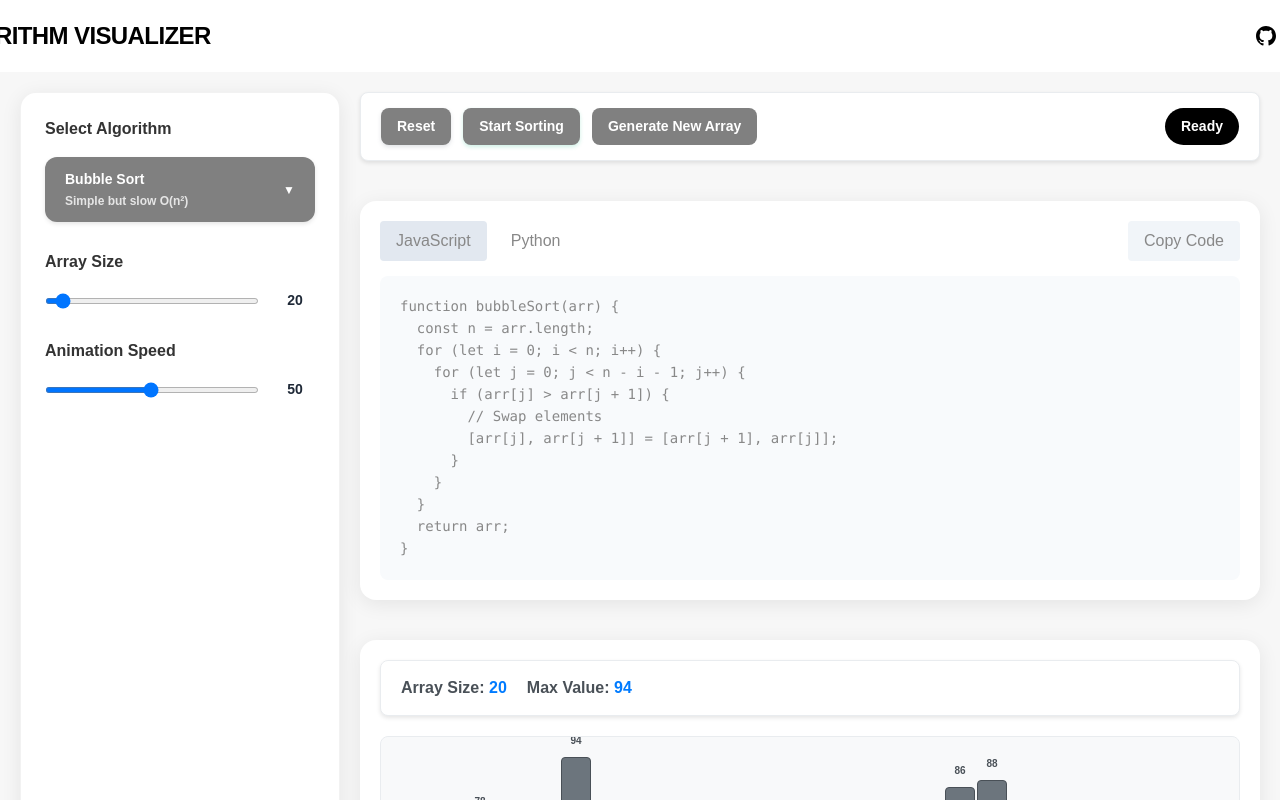
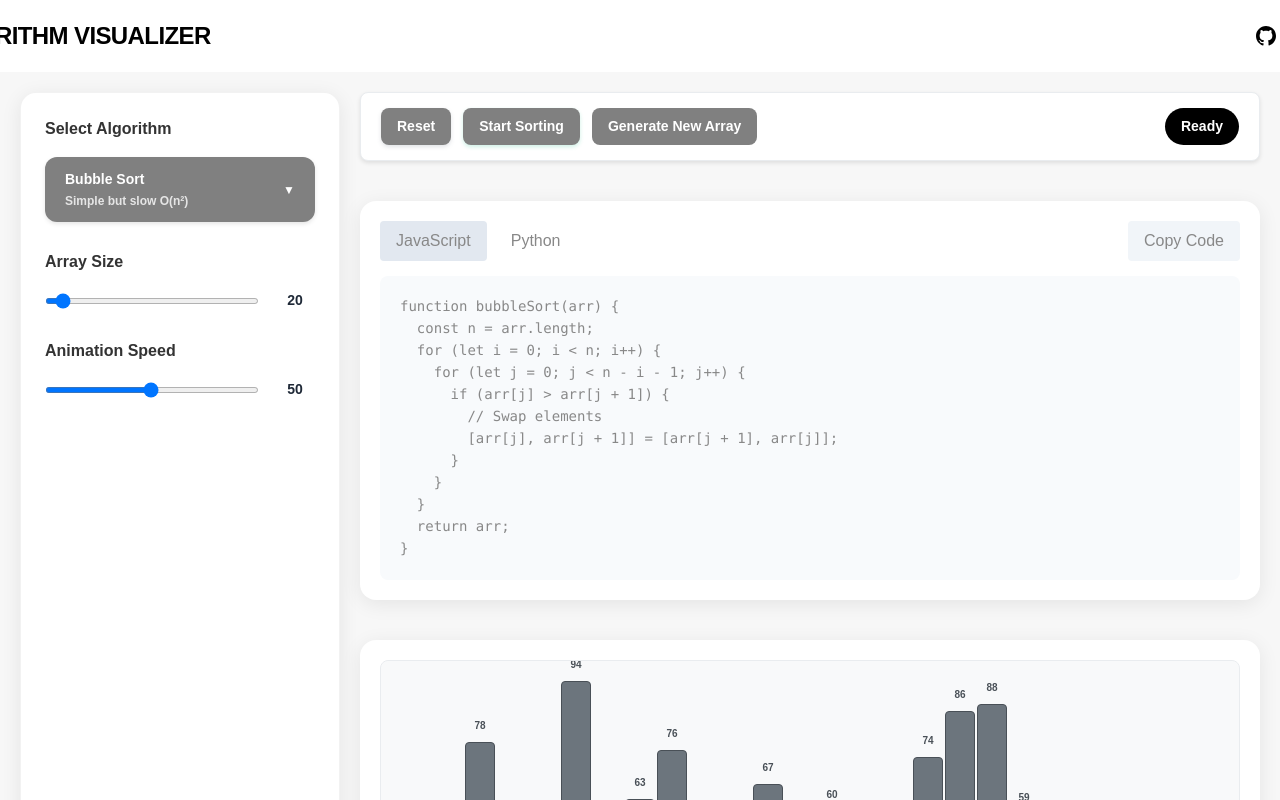
Before and after one commit to lperlaruby/Alg-Visualizer, a Next.js app: page / in a window 1280 px wide. Shown: the top 800 px of the page. Built offline with nearby package versions, Linux system fonts and the light colour scheme.

Commit message:
changes 5

```diff
--- a/src/components/SortingVisualizer.tsx
+++ b/src/components/SortingVisualizer.tsx
@@ -27,47 +27,6 @@ export default function SortingVisualizer({
             flexDirection: 'column',
             gap: '20px'
         }}>
-            {/* Status Bar - shows array info */}
-            <div style={{
-                display: 'flex',
-                justifyContent: 'flex-start',
-                alignItems: 'center',
-                padding: '15px 20px',
-                background: '#fff',
-                borderRadius: '8px',
-                boxShadow: '0 2px 4px rgba(0,0,0,0.1)',
-                border: '1px solid #e9ecef'
-            }}>
-                <div style={{ display: 'flex', gap: '20px' }}>
-                    <span style={{ fontWeight: 'bold', color: '#495057' }}>
-                        Array Size: <span style={{ color: '#007bff' }}>{array.length}</span>
-                    </span>
-                    <span style={{ fontWeight: 'bold', color: '#495057' }}>
-                        Max Value: <span style={{ color: '#007bff' }}>{Math.max(...array)}</span>
-                    </span>
-                </div>
-            </div>
-
-            {/* Description Display - shows what's happening in the current step */}
-            {description && (
-                <div style={{
-                    padding: '15px 20px',
-                    background: '#fff',
-                    borderRadius: '8px',
-                    boxShadow: '0 2px 4px rgba(0,0,0,0.1)',
-                    border: '1px solid #e9ecef',
-                    textAlign: 'center'
-                }}>
-                    <p style={{
-                        margin: 0,
-                        fontSize: '16px',
-                        color: '#495057',
-                        fontWeight: '500'
-                    }}>
-                        {description}
-                    </p>
-                </div>
-            )}
 
             {/* Visualization Area - this is where the bars are shown */}
             <div style={{
```
